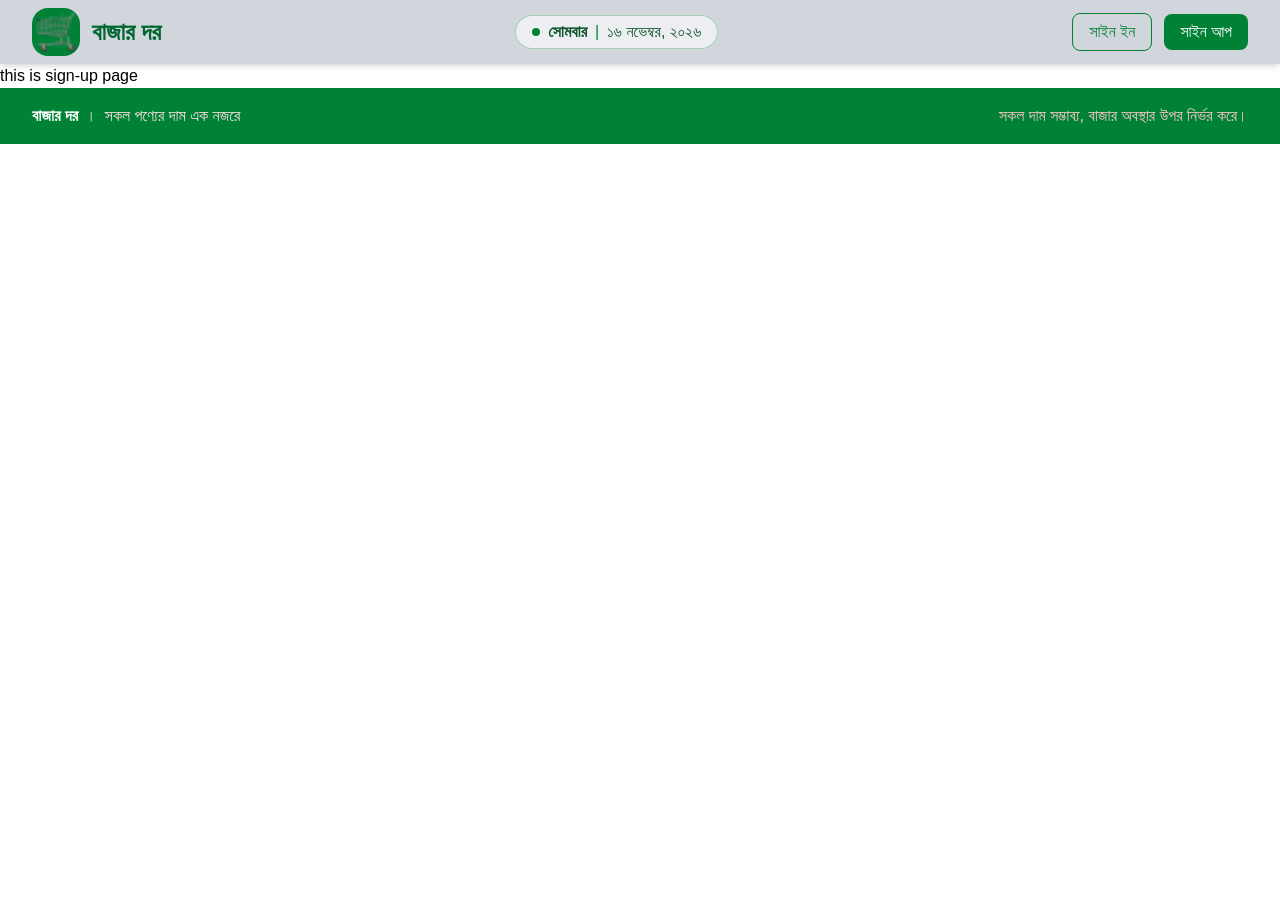
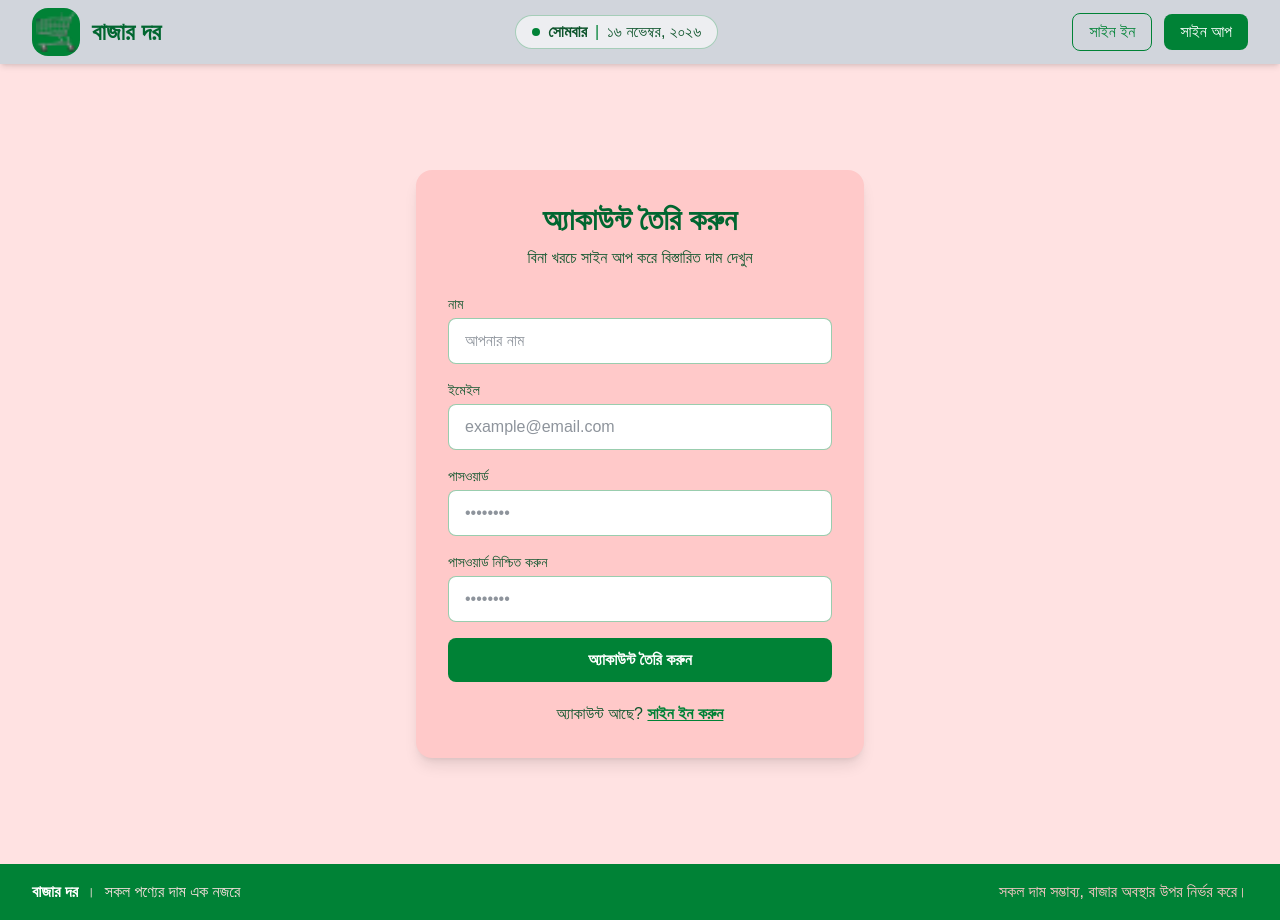
Before and after one commit to Mtanv1r/-, a Next.js app: page /signup in a window 1280 px wide. Before the commit the page ends 800 px from the top, so only its background shows below. Built offline with nearby package versions, Linux system fonts and the light colour scheme; a web font is replaced by a local one.

Commit message:
added signin signup page with claude

```diff
--- a/app/signin/page.tsx
+++ b/app/signin/page.tsx
@@ -1,11 +1,96 @@
-import React from 'react';
+"use client";
 
-const page = () => {
-    return (
-        <div>
-            this is signin page
-        </div>
-    );
+import React, { useState } from "react";
+import Link from "next/link";
+
+const SignInPage = () => {
+  const [email, setEmail] = useState("");
+  const [password, setPassword] = useState("");
+  const [error, setError] = useState("");
+
+  const handleSubmit = (e: React.FormEvent<HTMLFormElement>) => {
+    e.preventDefault();
+    setError("");
+
+    // TODO: call your sign in here, for example with better-auth:
+    // const { error } = await authClient.signIn.email({ email, password });
+    // if (error) setError("ইমেইল বা পাসওয়ার্ড সঠিক নয়");
+    console.log({ email, password });
+  };
+
+  const inputClass =
+    "w-full rounded-lg border border-green-700/40 bg-white px-4 py-2.5 text-sm text-gray-800 outline-none focus:border-green-700 focus:ring-2 focus:ring-green-700/30 sm:text-base";
+  const labelClass = "mb-1 block text-sm font-medium text-green-900";
+
+  return (
+    <main className="flex min-h-screen items-center justify-center bg-red-100 px-4 py-8">
+      <div className="w-full max-w-md rounded-2xl bg-red-200 p-6 shadow-lg sm:p-8">
+        {/* Top text */}
+        <h1 className="text-center text-2xl font-bold text-green-800 sm:text-3xl">
+          সাইন ইন করুন
+        </h1>
+        <p className="mt-2 text-center text-sm text-green-900 sm:text-base">
+          সাইন ইন করে বিস্তারিত দাম দেখুন
+        </p>
+
+        {/* Form */}
+        <form onSubmit={handleSubmit} className="mt-6 space-y-4">
+          <div>
+            <label htmlFor="email" className={labelClass}>
+              ইমেইল
+            </label>
+            <input
+              id="email"
+              type="email"
+              required
+              value={email}
+              onChange={(e) => setEmail(e.target.value)}
+              placeholder="example@email.com"
+              className={inputClass}
+            />
+          </div>
+
+          <div>
+            <label htmlFor="password" className={labelClass}>
+              পাসওয়ার্ড
+            </label>
+            <input
+              id="password"
+              type="password"
+              required
+              value={password}
+              onChange={(e) => setPassword(e.target.value)}
+              placeholder="••••••••"
+              className={inputClass}
+            />
+          </div>
+
+          {error && (
+            <p className="text-sm font-medium text-red-700">{error}</p>
+          )}
+
+          <button
+            type="submit"
+            className="w-full rounded-lg bg-green-700 py-2.5 text-base font-semibold text-white transition hover:bg-green-800"
+          >
+            সাইন ইন করুন
+          </button>
+        </form>
+
+        {/* Bottom link */}
+        <p className="mt-5 text-center text-sm text-green-900 sm:text-base">
+          অ্যাকাউন্ট নেই?{" "}
+          <Link
+            href="/signup"
+            className="font-semibold text-green-700 underline hover:text-green-900"
+          >
+            সাইন আপ করুন
+          </Link>
+        </p>
+      </div>
+
+    </main>
+  );
 };
 
-export default page;
+export default SignInPage;
--- a/app/signup/page.tsx
+++ b/app/signup/page.tsx
@@ -1,11 +1,133 @@
-import React from 'react';
+"use client";
 
-const page = () => {
-    return (
-        <div>
-            this is sign-up page
-        </div>
-    );
+import React, { useState } from "react";
+import Link from "next/link";
+
+const SignUpPage = () => {
+  const [name, setName] = useState("");
+  const [email, setEmail] = useState("");
+  const [password, setPassword] = useState("");
+  const [confirmPassword, setConfirmPassword] = useState("");
+  const [error, setError] = useState("");
+
+  const handleSubmit = (e: React.FormEvent<HTMLFormElement>) => {
+    e.preventDefault();
+    setError("");
+
+    if (password !== confirmPassword) {
+      setError("পাসওয়ার্ড দুটি মিলছে না");
+      return;
+    }
+
+    // TODO: call your sign up here, for example with better-auth:
+    // await authClient.signUp.email({ name, email, password });
+    console.log({ name, email, password });
+  };
+
+  const inputClass =
+    "w-full rounded-lg border border-green-700/40 bg-white px-4 py-2.5 text-sm text-gray-800 outline-none focus:border-green-700 focus:ring-2 focus:ring-green-700/30 sm:text-base";
+  const labelClass = "mb-1 block text-sm font-medium text-green-900";
+
+  return (
+    <main className="flex min-h-screen items-center justify-center bg-red-100 px-4 py-8">
+      <div className="w-full max-w-md rounded-2xl bg-red-200 p-6 shadow-lg sm:p-8">
+        {/* Top text */}
+        <h1 className="text-center text-2xl font-bold text-green-800 sm:text-3xl">
+          অ্যাকাউন্ট তৈরি করুন
+        </h1>
+        <p className="mt-2 text-center text-sm text-green-900 sm:text-base">
+          বিনা খরচে সাইন আপ করে বিস্তারিত দাম দেখুন
+        </p>
+
+        {/* Form */}
+        <form onSubmit={handleSubmit} className="mt-6 space-y-4">
+          <div>
+            <label htmlFor="name" className={labelClass}>
+              নাম
+            </label>
+            <input
+              id="name"
+              type="text"
+              required
+              value={name}
+              onChange={(e) => setName(e.target.value)}
+              placeholder="আপনার নাম"
+              className={inputClass}
+            />
+          </div>
+
+          <div>
+            <label htmlFor="email" className={labelClass}>
+              ইমেইল
+            </label>
+            <input
+              id="email"
+              type="email"
+              required
+              value={email}
+              onChange={(e) => setEmail(e.target.value)}
+              placeholder="example@email.com"
+              className={inputClass}
+            />
+          </div>
+
+          <div>
+            <label htmlFor="password" className={labelClass}>
+              পাসওয়ার্ড
+            </label>
+            <input
+              id="password"
+              type="password"
+              required
+              minLength={8}
+              value={password}
+              onChange={(e) => setPassword(e.target.value)}
+              placeholder="••••••••"
+              className={inputClass}
+            />
+          </div>
+
+          <div>
+            <label htmlFor="confirmPassword" className={labelClass}>
+              পাসওয়ার্ড নিশ্চিত করুন
+            </label>
+            <input
+              id="confirmPassword"
+              type="password"
+              required
+              minLength={8}
+              value={confirmPassword}
+              onChange={(e) => setConfirmPassword(e.target.value)}
+              placeholder="••••••••"
+              className={inputClass}
+            />
+          </div>
+
+          {error && (
+            <p className="text-sm font-medium text-red-700">{error}</p>
+          )}
+
+          <button
+            type="submit"
+            className="w-full rounded-lg bg-green-700 py-2.5 text-base font-semibold text-white transition hover:bg-green-800"
+          >
+            অ্যাকাউন্ট তৈরি করুন
+          </button>
+        </form>
+
+        {/* Bottom link */}
+        <p className="mt-5 text-center text-sm text-green-900 sm:text-base">
+          অ্যাকাউন্ট আছে?{" "}
+          <Link
+            href="/signin"
+            className="font-semibold text-green-700 underline hover:text-green-900"
+          >
+            সাইন ইন করুন
+          </Link>
+        </p>
+      </div>
+    </main>
+  );
 };
 
-export default page;
+export default SignUpPage;
```
